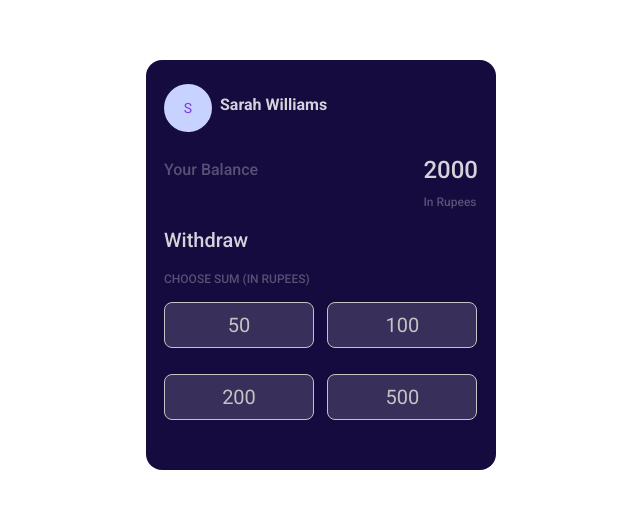
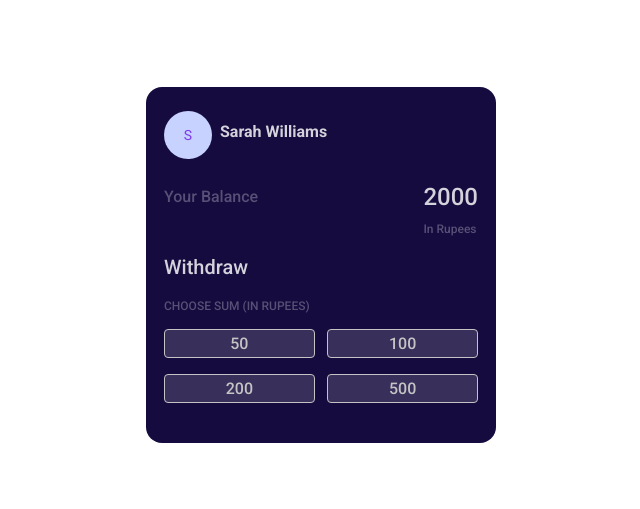
Before and after one commit to vineethsankre/React-Cash-Withdrawal, a React (Create React App) app: page / in a window 1280 px wide. Shown: the part 135-644 px from the top of the page, without its empty margins (319-959 px from the left). Built offline with nearby package versions, Linux system fonts and the light colour scheme; a web font is replaced by a local one.

Commit message:
Update index.css

```diff
--- a/src/components/DenominationItem/index.css
+++ b/src/components/DenominationItem/index.css
@@ -6,15 +6,15 @@
 
 .button {
   border: 1px solid #c4c4c4;
-  border-radius: 8px;
+  border-radius: 4px;
   outline: none;
   cursor: pointer;
   background-color: #382f5a;
   color: #c4c4c4;
   font-family: 'Roboto';
-  font-size: 20px;
-  padding: 10px;
-  width: 150px;
-  margin-right: 10px;
-  margin-bottom: 10px;
+  font-weight: 500;
+  font-size: 16px;
+  padding-top: 4px;
+  padding-bottom: 4px;
+  width: 100%;
 }
```
